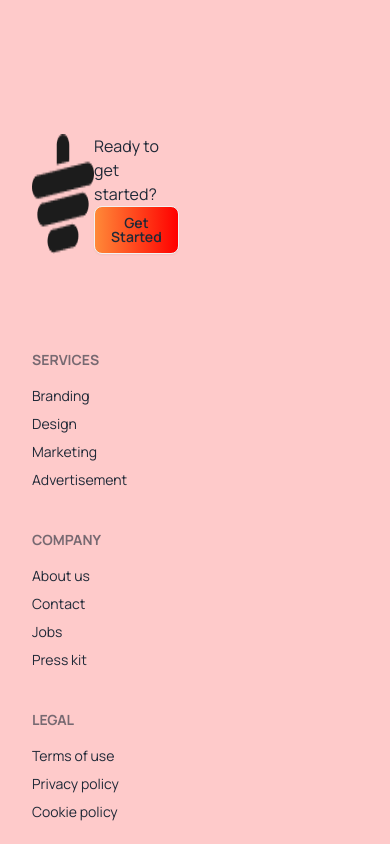
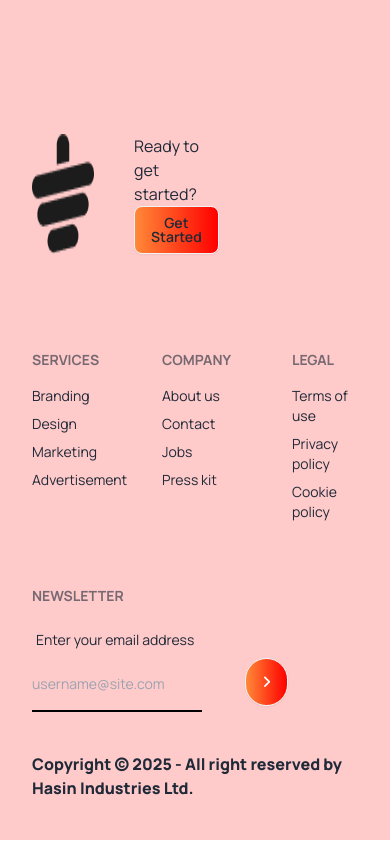
Before and after one commit to Hasin2008/tea-house-with-daisyui, a plain HTML site: page index.html in a window 390 px wide. Shown: the part 7280-8124 px from the top of the page. Drawn offline with nearby package versions, Linux system fonts and the light colour scheme.

Commit message:
added style in footer

```diff
--- a/index.html
+++ b/index.html
@@ -270,14 +270,14 @@
         </section>
     </main>
     <footer class="px-8 lg:px-48 py-10 bg-red-200 text-base-content">
-        <div class="flex justify-between my-24">
+        <div class="flex gap-10 justify-between my-24">
             <img src="images/cup.png" alt="">
             <p class="mr-52">
                 <span class="mr-2">Ready to get started?</span>
                 <button class="btn bg-gradient-to-r from-gradient-start to-gradient-end">Get Started</button>
             </p>
         </div>
-        <div class="footer">
+        <div class="footer grid gap-16 grid-cols-3 lg:grid-cols-3 md:grid-cols-2 ">
             <nav>
                 <h6 class="footer-title">Services</h6>
                 <a class="link link-hover">Branding</a>
@@ -308,7 +308,7 @@
                         <input type="text" placeholder="username@site.com"
                             class="py-4 bg-transparent border-b-2 border-black outline-none" />
                         <button
-                            class="btn text-white absolute top-0 right-0 rounded-full bg-gradient-to-r from-gradient-start to-gradient-end"><i
+                            class="btn text-white absolute top-0 right-0 rounded-full bg-gradient-to-r from-gradient-start to-gradient-end mr-16"><i
                                 class="fa-solid fa-angle-right"></i></button>
                     </div>
                 </fieldset>
```
